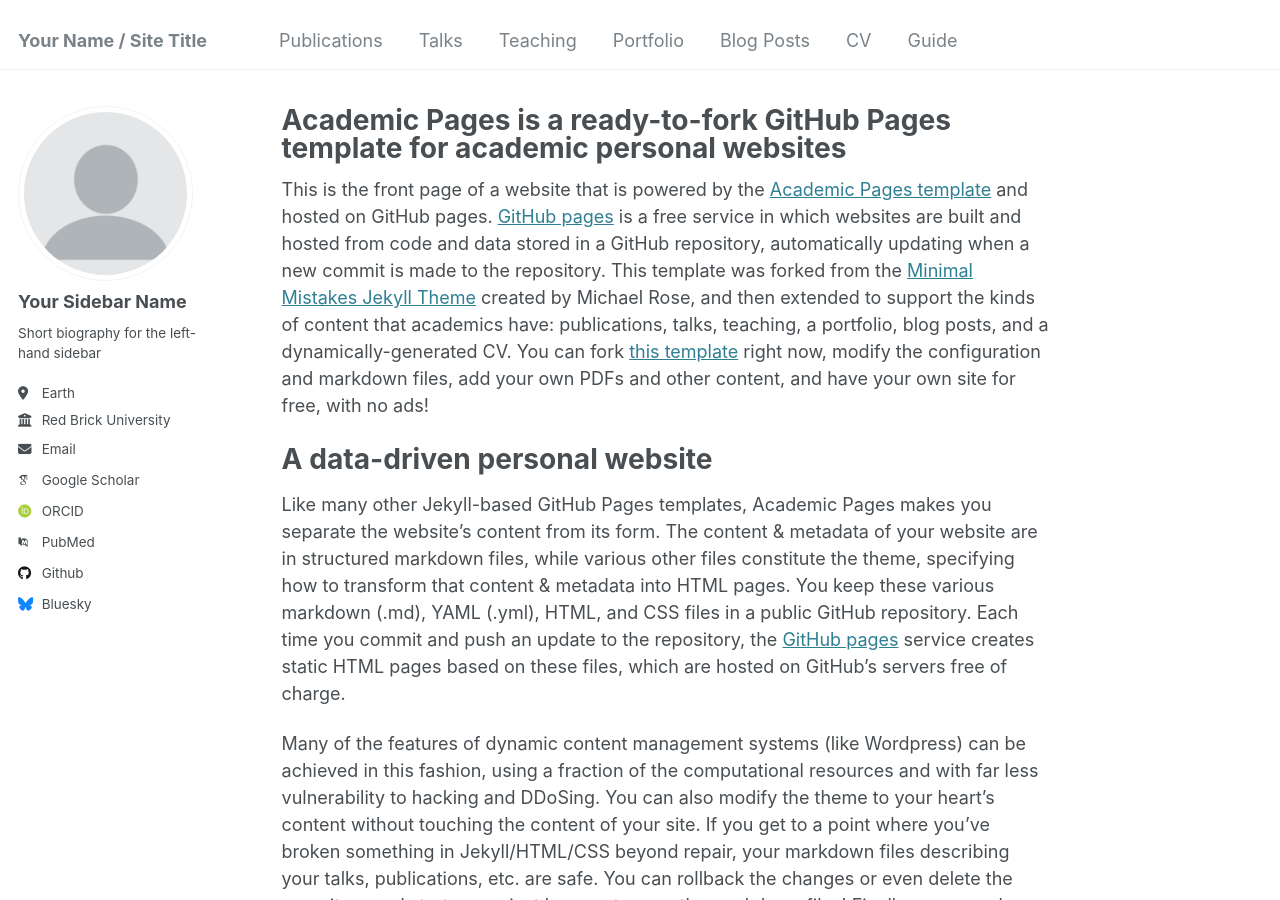
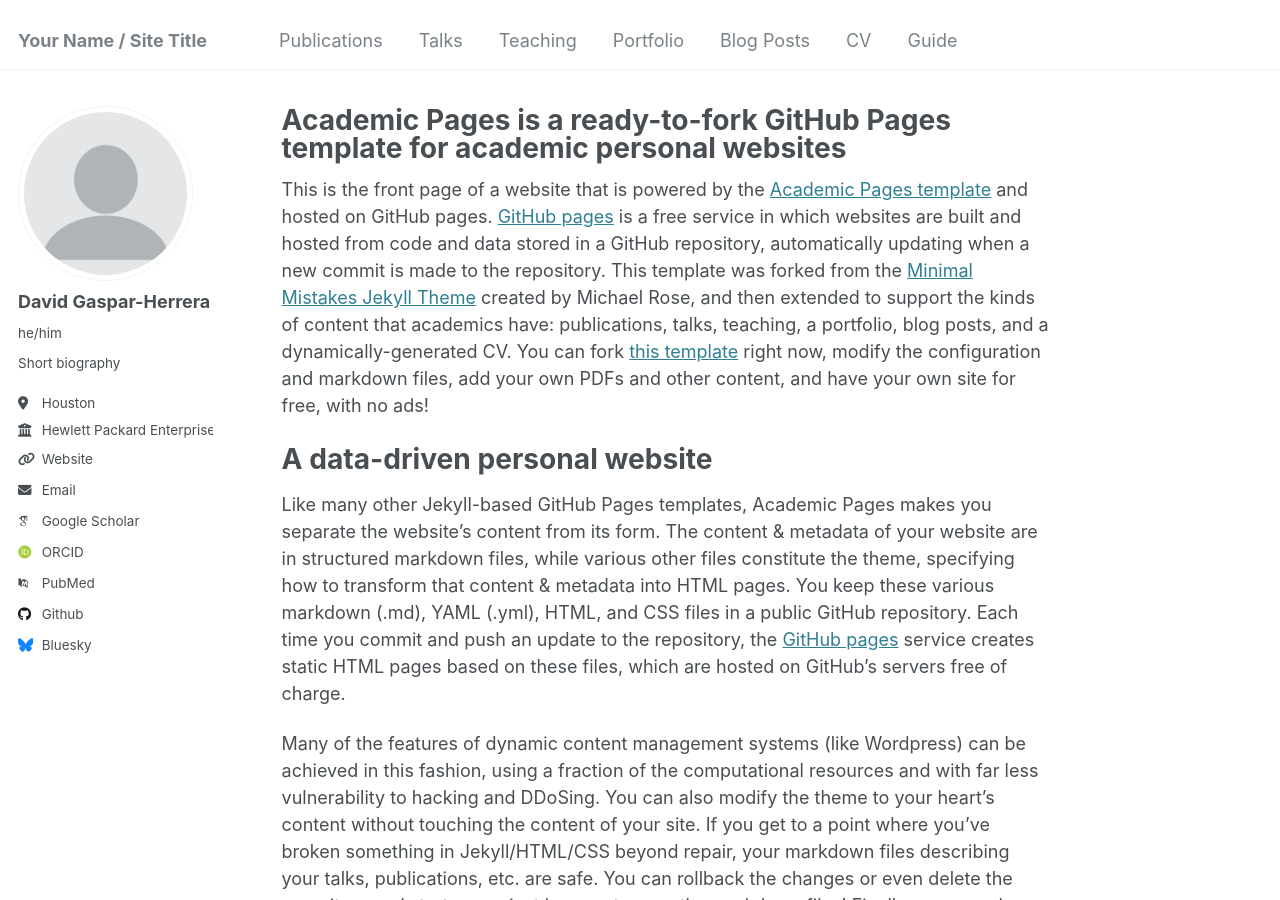
Before and after one commit to David-Gaspar-H/david-gaspar-h.github.io, a Jekyll site: the page built from _pages/about.md, in a window 1280 px wide and 900 px high. Built offline with Jekyll 4.4.1, drawn with Linux system fonts in a browser that asks for light colours; some web fonts are replaced.

Commit message:
Update _config.yml

```diff
--- a/_config.yml
+++ b/_config.yml
@@ -12,7 +12,7 @@ title                    : "Your Name / Site Title"
 title_separator          : "-"
 name                     : &name "Your Name"
 description              : &description "personal description"
-url                      : https://academicpages.github.io # the base hostname & protocol for your site e.g. "https://[your GitHub username].github.io"
+url                      : https://david-gaspar-h.github.io # the base hostname & protocol for your site e.g. "https://[your GitHub username].github.io"
 baseurl                  : "" # the subpath of your site, e.g. "/blog"
 repository               : "academicpages/academicpages.github.io"
 
@@ -22,13 +22,13 @@ repository               : "academicpages/academicpages.github.io"
 author:
   # Biographic information
   avatar           : "profile.png"
-  name             : "Your Sidebar Name"
-  pronouns         : # example: "she/her"
-  bio              : "Short biography for the left-hand sidebar"
-  location         : "Earth"
-  employer         : "Red Brick University"
-  uri              : # URL
-  email            : "none@example.org"
+  name             : "David Gaspar-Herrera"
+  pronouns         : "he/him"
+  bio              : "Short biography"
+  location         : "Houston"
+  employer         : "Hewlett Packard Enterprise"
+  uri              : "cs.uh.edu"
+  email            : "david.gaspar1225@gmail.com"
 
   # Academic websites
   arxiv            : # URL - Update with the correct link to your profile
```
